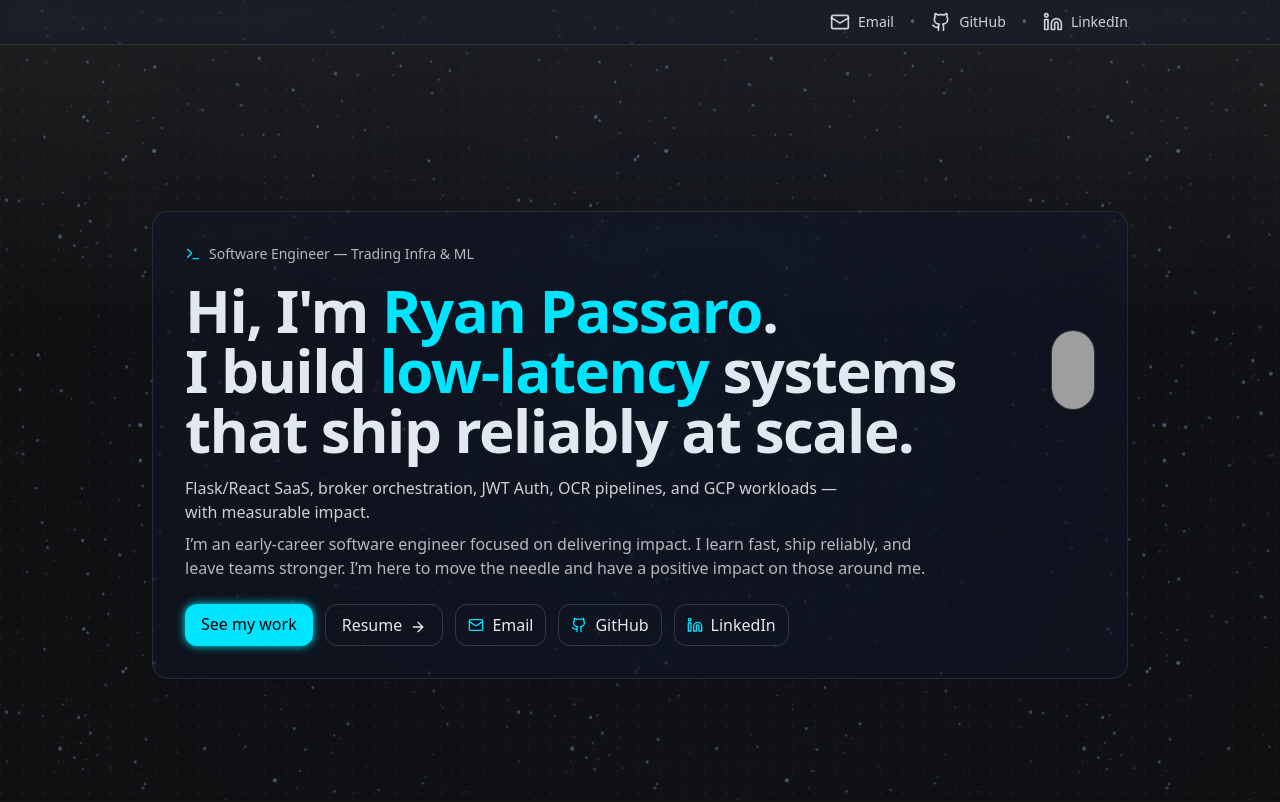
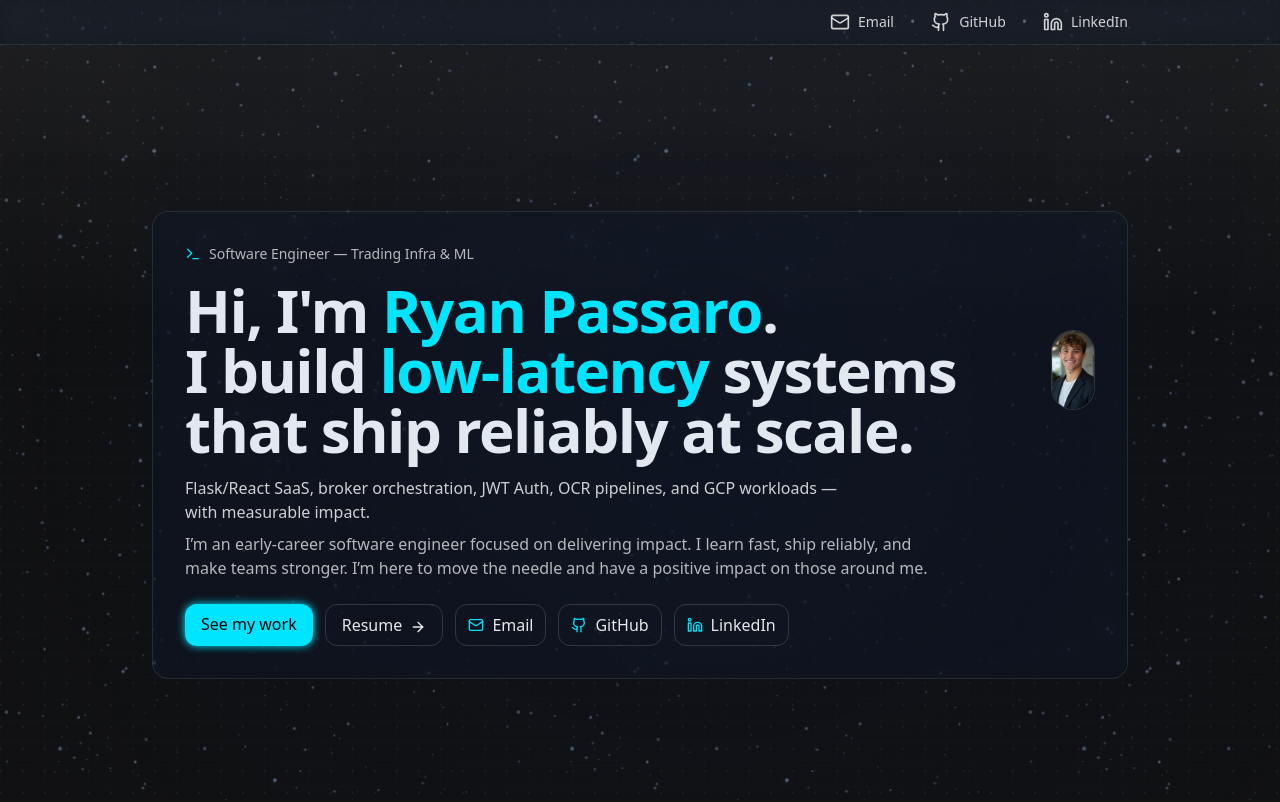
Before and after one commit to rpassaro/website, a Next.js app: page / in a window 1280 px wide. Shown: the top 802 px of the page. Built offline with nearby package versions, Linux system fonts and the light colour scheme; grey boxes are pictures that could not be loaded.

Commit message:
headshot fix?

```diff
--- a/src/app/page.tsx
+++ b/src/app/page.tsx
@@ -44,7 +44,7 @@
               GCP workloads — with measurable impact.
             </p>
             <p className="mt-2 max-w-3xl text-white/70">
-              I’m an early-career software engineer focused on delivering impact. I learn fast, ship reliably, and leave teams stronger. I’m here to move the needle and have a positive impact on those around me.
+              I’m an early-career software engineer focused on delivering impact. I learn fast, ship reliably, and make teams stronger. I’m here to move the needle and have a positive impact on those around me.
             </p>
             <div className="mt-6 flex flex-wrap gap-3">
               <a
```
Also changed, not shown: public/headshot.jpg (renamed from src/app/headshot.JPG).
